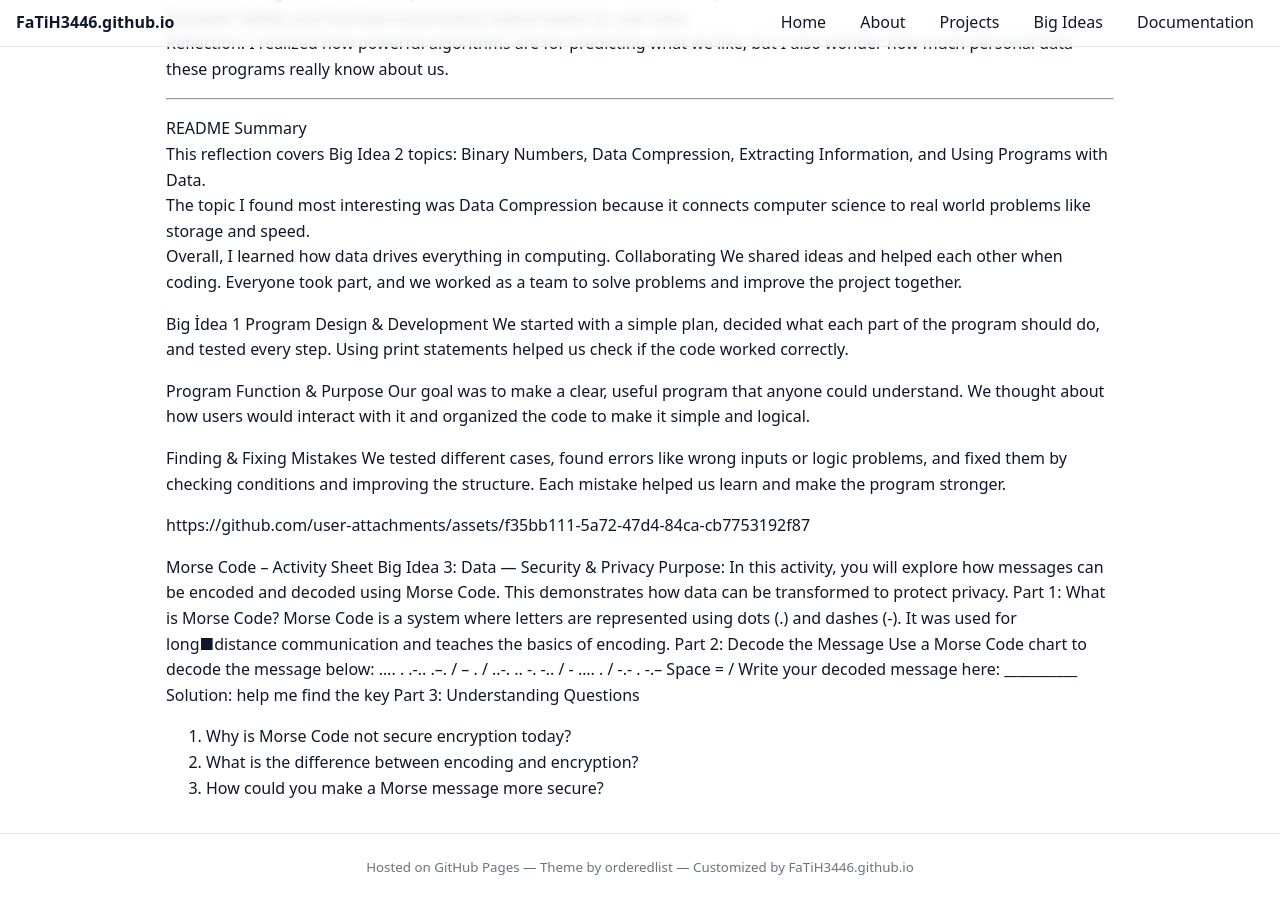
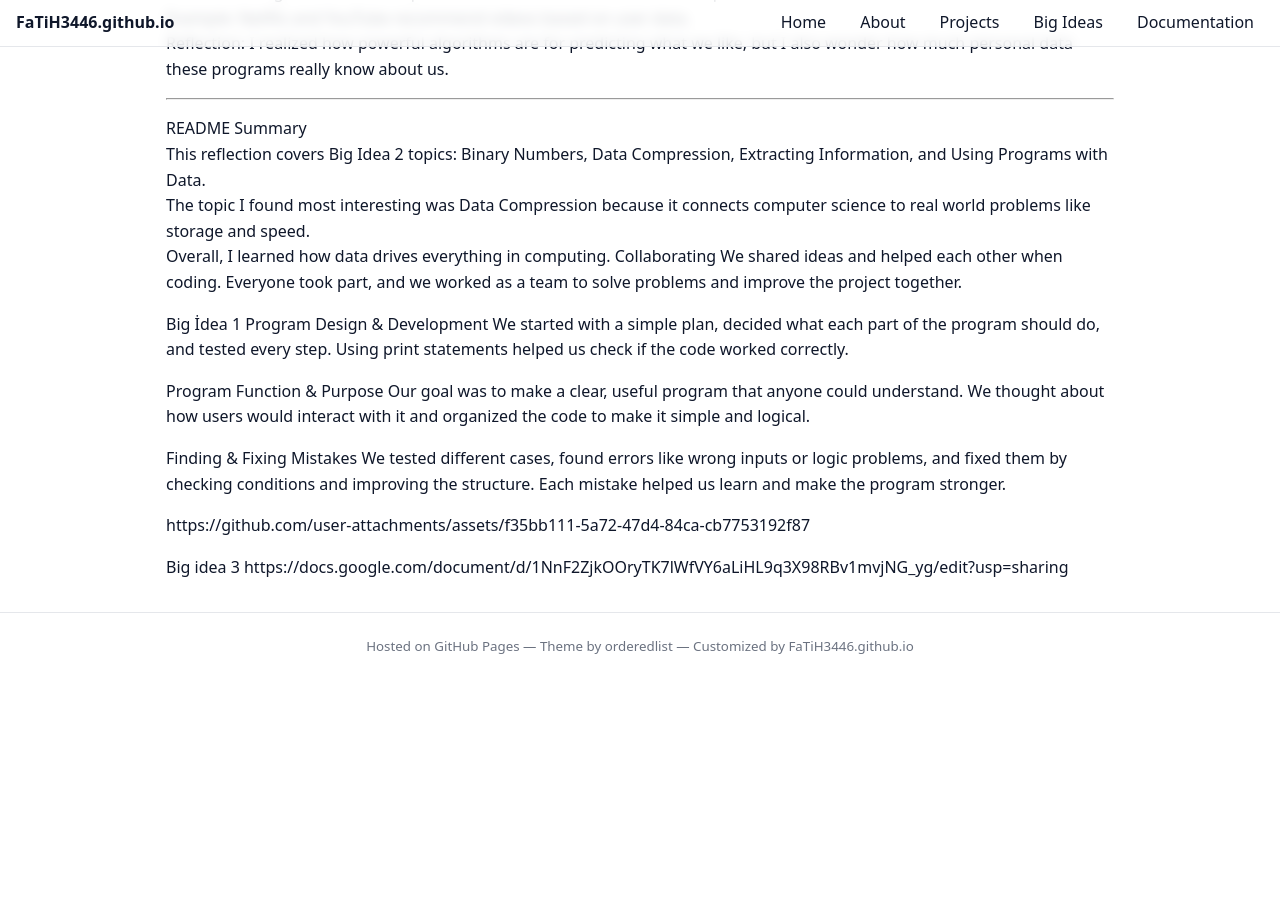
Before and after one commit to FaTiH3446/FaTiH3446.github.io, a Jekyll site: the page built from bigideas.md, in a window 1280 px wide and 900 px high, scrolled down 820 px. Built offline with Jekyll 4.4.1, drawn with Linux system fonts in a browser that asks for light colours; our own code applies the rules of GitHub Pages for plain Markdown files; after the commit the page ends 1499 px from its top, so only the background shows below that.

Commit message:
Update bigideas.md

```diff
--- a/bigideas.md
+++ b/bigideas.md
@@ -64,23 +64,5 @@ We tested different cases, found errors like wrong inputs or logic problems, and
 
 https://github.com/user-attachments/assets/f35bb111-5a72-47d4-84ca-cb7753192f87
 
-Morse Code – Activity Sheet
-Big Idea 3: Data — Security & Privacy
-Purpose:
-In this activity, you will explore how messages can be encoded and decoded using Morse Code. This
-demonstrates how data can be transformed to protect privacy.
-Part 1: What is Morse Code?
-Morse Code is a system where letters are represented using dots (.) and dashes (-). It was used for
-long■distance communication and teaches the basics of encoding.
-Part 2: Decode the Message
-Use a Morse Code chart to decode the message below:
-.... . .-.. .--. / -- . / ..-. .. -. -.. / - .... . / -.- . -.--
-Space = /
-Write your decoded message here:
-_______________________________
-Solution:
-help me find the key
-Part 3: Understanding Questions
-1. Why is Morse Code not secure encryption today?
-2. What is the difference between encoding and encryption?
-3. How could you make a Morse message more secure?
+Big idea 3
+https://docs.google.com/document/d/1NnF2ZjkOOryTK7lWfVY6aLiHL9q3X98RBv1mvjNG_yg/edit?usp=sharing
```
